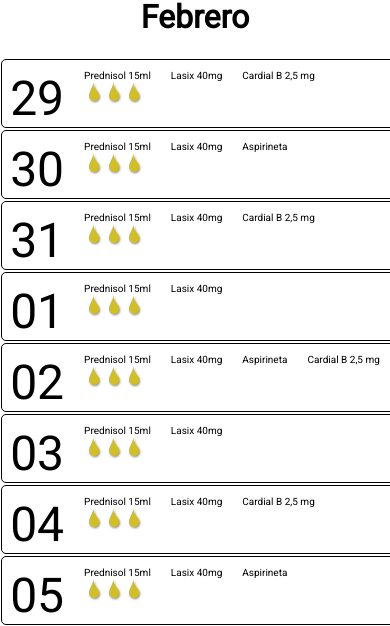
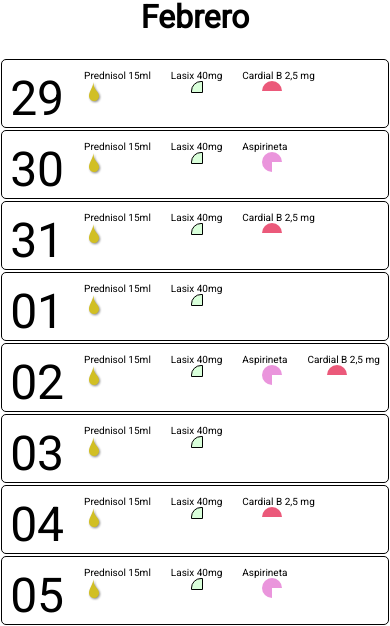
Before and after one commit to Dieguinio08/gato-react, a Next.js app: page /medicamentos in a window 390 px wide. Shown: the part 218-844 px from the top of the page. Built offline with nearby package versions, Linux system fonts and the light colour scheme.

Commit message:
Finalizado

```diff
--- a/src/components/Dia.jsx
+++ b/src/components/Dia.jsx
@@ -16,9 +16,8 @@
                     <li>
                         Prednisol 15ml{' '}
                         <div>
-                            <Image src={gota} />
-                            <Image src={gota} />
-                            <Image src={gota} />
+                            <Image src={gota} alt="gota"/>
+
                         </div>
                     </li>
                 ) : (
--- a/src/components/Pastilla.jsx
+++ b/src/components/Pastilla.jsx
@@ -1,5 +1,5 @@
 import React from 'react';
-import styles from '@styles/Pastilla.module.css';
+import styles from '@styles/Medicamentos.module.css';
 
 const Pastilla = () => {
     return (
--- a/src/styles/Logo.module.css
+++ b/src/styles/Logo.module.css
@@ -1,12 +1,3 @@
-@font-face {
-    font-display: swap; /* Check https://developer.mozilla.org/en-US/docs/Web/CSS/@font-face/font-display for other options. */
-    font-family: 'Antonio';
-    font-style: normal;
-    font-weight: 400;
-    src: url('../assets/fonts/antonio.woff2') format('woff2'), /* Super Modern Browsers */
-         url('../assets/fonts/antonio.woff') format('woff'), /* Modern Browsers */
-
-}
 
 .Logo{
     display: flex;
@@ -28,4 +19,4 @@
 }
 .Logo li:nth-child(2){
     padding-top: 4px;
- }
+}
--- a/src/styles/Medicamentos.module.css
+++ b/src/styles/Medicamentos.module.css
@@ -33,7 +33,43 @@
     display:flex;
     flex-direction: row;
 }
+.pastilla {
+    display:grid;
+    grid-template-columns: 10px 10px;
+    margin-left: 20px;
+}
 
+.cuarto1{
+    width: 10px;
+    height: 10px;
+    border-radius: var(--redondeo) 0 0 0;
+    -moz-border-radius: var(--redondeo) 0 0 0;
+    -webkit-border-radius: var(--redondeo) 0 0 0;
+}
+
+.cuarto2{
+    width: 10px;
+    height: 10px;
+    border-radius: 0 var(--redondeo) 0 0;
+    -moz-border-radius: 0 var(--redondeo) 0 0;
+    -webkit-border-radius: 0 var(--redondeo) 0 0;
+}
+
+.cuarto3{
+    width: 10px;
+    height: 10px;
+    border-radius: 0 0 0 var(--redondeo);
+    -moz-border-radius: 0 0 0 var(--redondeo);
+    -webkit-border-radius: 0 0 0 var(--redondeo);
+}
+
+.cuarto4{
+    width: 10px;
+    height: 10px;
+    border-radius: 0 0 var(--redondeo) 0;
+    -moz-border-radius: 0 0 var(--redondeo) 0;
+    -webkit-border-radius: 0 0 var(--redondeo) 0;
+}
 .lasix .cuarto1{
     background: #D9FFDA;
     border: solid 1px;
@@ -120,7 +156,7 @@
         flex-direction: row;
         border:solid 1px;
         border-radius: 5px;
-        width: 100%;
+        width: 95%;
         margin: 1px;
         padding-left: 8px;
         padding-right: 8px;
--- a/src/styles/Pastilla.module.css
+++ b/src/styles/Pastilla.module.css
@@ -5,7 +5,7 @@
     margin-left: 20px;
 }
 
-.pastilla .cuarto1{
+.cuarto1{
     width: 10px;
     height: 10px;
     border-radius: var(--redondeo) 0 0 0;
@@ -13,7 +13,7 @@
     -webkit-border-radius: var(--redondeo) 0 0 0;
 }
 
-.pastilla .cuarto2{
+.cuarto2{
     width: 10px;
     height: 10px;
     border-radius: 0 var(--redondeo) 0 0;
@@ -21,7 +21,7 @@
     -webkit-border-radius: 0 var(--redondeo) 0 0;
 }
 
-.pastilla .cuarto3{
+.cuarto3{
     width: 10px;
     height: 10px;
     border-radius: 0 0 0 var(--redondeo);
@@ -29,7 +29,7 @@
     -webkit-border-radius: 0 0 0 var(--redondeo);
 }
 
-.pastilla .cuarto4{
+.cuarto4{
     width: 10px;
     height: 10px;
     border-radius: 0 0 var(--redondeo) 0;
--- a/src/styles/globals.css
+++ b/src/styles/globals.css
@@ -5,7 +5,7 @@
   --acento: #63BF7A;
   --acento2:#53a367;
   --fondo: #BF8A49;
-  --redondeo:100px;
+  --redondeo:10px;
 }
 body {
     margin: 0;
```
